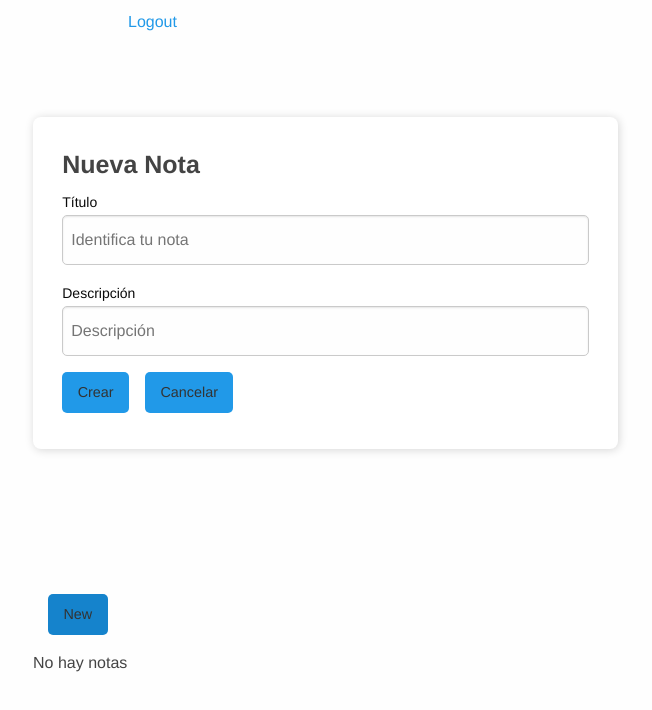
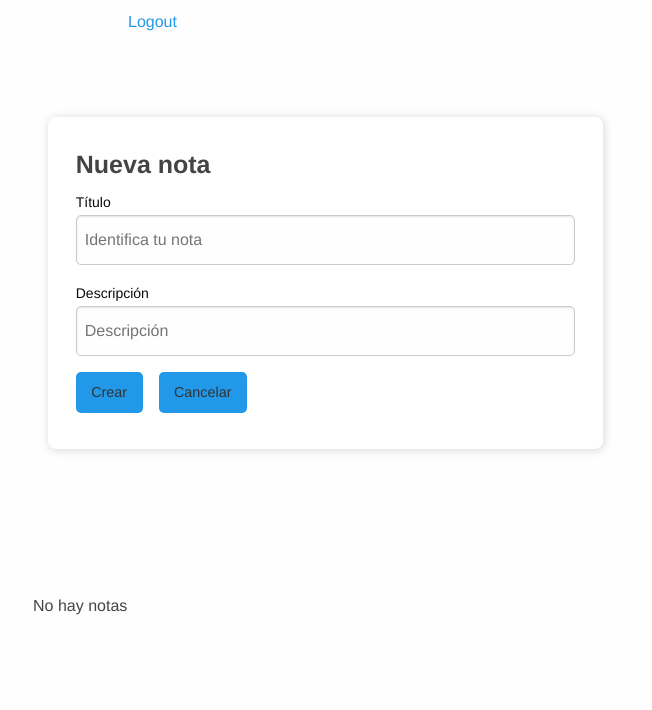
Before and after one commit to lmluismorochoc/notas, a React (Create React App) app: page /home in a window 1280 px wide. Both pictures are taken after a click on the input "New". Shown: the top 710 px of the page, without its empty margins (7-659 px from the left). Built offline with nearby package versions, Linux system fonts and the light colour scheme.

Commit message:
CR de Notas

```diff
--- a/src/components/Home/Home.jsx
+++ b/src/components/Home/Home.jsx
@@ -18,12 +18,16 @@ class Home extends Component {
       userFeed: '',
       redirectToReferrer: false,
       name: '',
-      showForm: false
+      showForm: true,
+      title: '',
+      description: ''
+
     };
 
     this.getUserFeed = this.getUserFeed.bind(this);
     this.feedUpdate = this.feedUpdate.bind(this);
     this.onChange = this.onChange.bind(this);
+    this.createNote = this.createNote.bind(this);
     this.deleteFeed = this.deleteFeed.bind(this);
     this.deleteFeedAction = this.deleteFeedAction.bind(this);
     this.convertTime = this.convertTime.bind(this);
@@ -44,7 +48,7 @@ class Home extends Component {
     e.preventDefault();
     let data = JSON.parse(localStorage.getItem("userData"));
     // let postData = { user_id: data.userData.user_id, token: data.userData.token, feed: this.state.userFeed };
-    console.log("🚀 ~ file: Home.jsx ~ line 48 ~ Home ~ feedUpdate ~ data", data)
+    // console.log("🚀 ~ file: Home.jsx ~ line 48 ~ Home ~ feedUpdate ~ data", data)
     if (this.state.userFeed) {
       // PostData('feedUpdate', postData).then((result) => {
       //   let responseJson = result;
@@ -100,7 +104,6 @@ class Home extends Component {
     this.setState(data);
     axios.post(`http://162.243.161.34:8080/api/notes/find`
     ).then((response) => {
-      console.log("🚀 ~ file: Login.jsx ~ line 28 ~ Login ~ ).then ~ response", response)
       if (response && response.data.code === 1) {
         this.setState({ notes: response.data })
       } else {
@@ -109,17 +112,39 @@ class Home extends Component {
     }).catch((error) => {
       console.log('error:', error);
     });
-    // let postData = { user_id: data.userData.user_id, token: data.userData.token };
-
     if (data) {
       this.setState({ data: data })
       console.log(this.state);
     }
   }
+  onChange(e) {
+    this.setState({ [e.target.name]: e.target.value });
+  }
+  createNote() {
+    if (this.state.title && this.state.description) {
+      console.log("🚀 ~ file: Home.jsx ~ line 128 ~ Home ~ createNote ~ this.state.title && this.state.description", this.state.title, this.state.description)
+      axios.post(`http://162.243.161.34:8080/api/notes/create`, {
+        "title": this.state.title,
+        "description": this.state.description,
+        "idUser": this.state.data.id
+      }
+      ).then((response) => {
+        console.log("🚀 ~ file: Home.jsx ~ line 134 ~ Home ~ ).then ~ response", response)
+        if (response && response.data.code === 1) {
+          localStorage.setItem('userData', JSON.stringify(response.data.data))
+          this.setState({ stateAuth: true })
+        } else {
+          alert('Ocusrrio un error')
+        }
+      }).catch((error) => {
+        console.log('error:', error);
+      });
+    } else {
+      alert('Ocurrio un Error')
+    }
 
-  onChange(e) {
-    this.setState({ userFeed: e.target.value });
   }
+
   logout() {
     localStorage.setItem("userData", '');
     localStorage.clear();
@@ -142,28 +167,30 @@ class Home extends Component {
               <a href="/" onClick={this.logout} className="logout">Logout</a>
             </Grid>
           </Grid>
-          <form onSubmit={this.feedUpdate} method="post">
+          <form onSubmit={this.createNote} hidden={this.state.showForm}>
             <Grid item container sx={12} sm={6} className="row" id="Body">
-              <Grid item className="box-container">
+              <Grid item className="medium-5 columns left box-container">
                 <Grid item className='container-form'>
-                  <h4>Nueva Nota</h4>
+                  <h4>Nueva nota</h4>
                   <label>Título</label>
                   <input type="text" name="title" placeholder="Identifica tu nota" onChange={this.onChange} />
                   <label>Descripción</label>
                   <input type="text" name="description" placeholder="Descripción" onChange={this.onChange} />
-                  <input type="submit" className="button submit" value="Crear" onClick={this.signup} />
-                  <input type="button" className="button info" value="Cancelar" onClick={this.signup} />
+                  <input type="submit" className="button submit" value="Crear" />
+                  <input type="button" className="button info" value="Cancelar" onClick={() => this.setState({ showForm: true })} />
                 </Grid>
               </Grid >
             </Grid>
-            {/* <input name="userFeed" onChange={this.onChange} value={this.state.userFeed} type="text" placeholder="Ingresar una nueva nota" /> */}
+          </form>
+          {/* <input name="userFeed" onChange={this.onChange} value={this.state.userFeed} type="text" placeholder="Ingresar una nueva nota" /> */}
+          <Grid item hidden={!this.state.showForm}>
             <input
               type="submit"
+
               value="New"
               className="button"
-              onClick={this.feedUpdate} />
-          </form>
-
+              onClick={() => this.setState({ showForm: false })} />
+          </Grid>
         </Grid>
         <Grid container>
           {
--- a/src/components/Login/Login.jsx
+++ b/src/components/Login/Login.jsx
@@ -34,6 +34,7 @@ class Login extends Component {
       });
     }
   }
+
   onChange(e) {
     this.setState({ [e.target.name]: e.target.value });
   }
--- a/src/components/Notes/Notes.jsx
+++ b/src/components/Notes/Notes.jsx
@@ -3,18 +3,22 @@ import React from 'react'
 import './Notes.css'
 
 const Notes = (notes) => {
-    console.log("🚀 ~ file: Notes.jsx ~ line 6 ~ Notes ~ notes", notes.notes)
+    console.log("🚀 ~ file: Notes.jsx ~ line 6 ~ Notes ~ notes", notes)
     return (
         <Grid container>
-            <ul>
-                <li key={notes.notes[0].id}>
-                    <a href="#">
-                        <h2>{notes.notes[0].title}</h2>
-                        <p>{notes.notes[0].description}</p>
-                        <Typography style={{ fontSize: 8 }}>{notes.notes[0].createdAt}</Typography>
-                    </a>
-                </li>
-            </ul>
+            {notes.notes && notes.notes.map(note => (
+                <ul>
+                    <li key={note.id}>
+                        <a href="#">
+                            <h2>{note.title}</h2>
+                            <p>{note.description}</p>
+                            <Typography style={{ fontSize: 8 }}>{note.createdAt}</Typography>
+                        </a>
+                    </li>
+                </ul>
+            ))
+            }
+
         </Grid>
     )
 }
```
